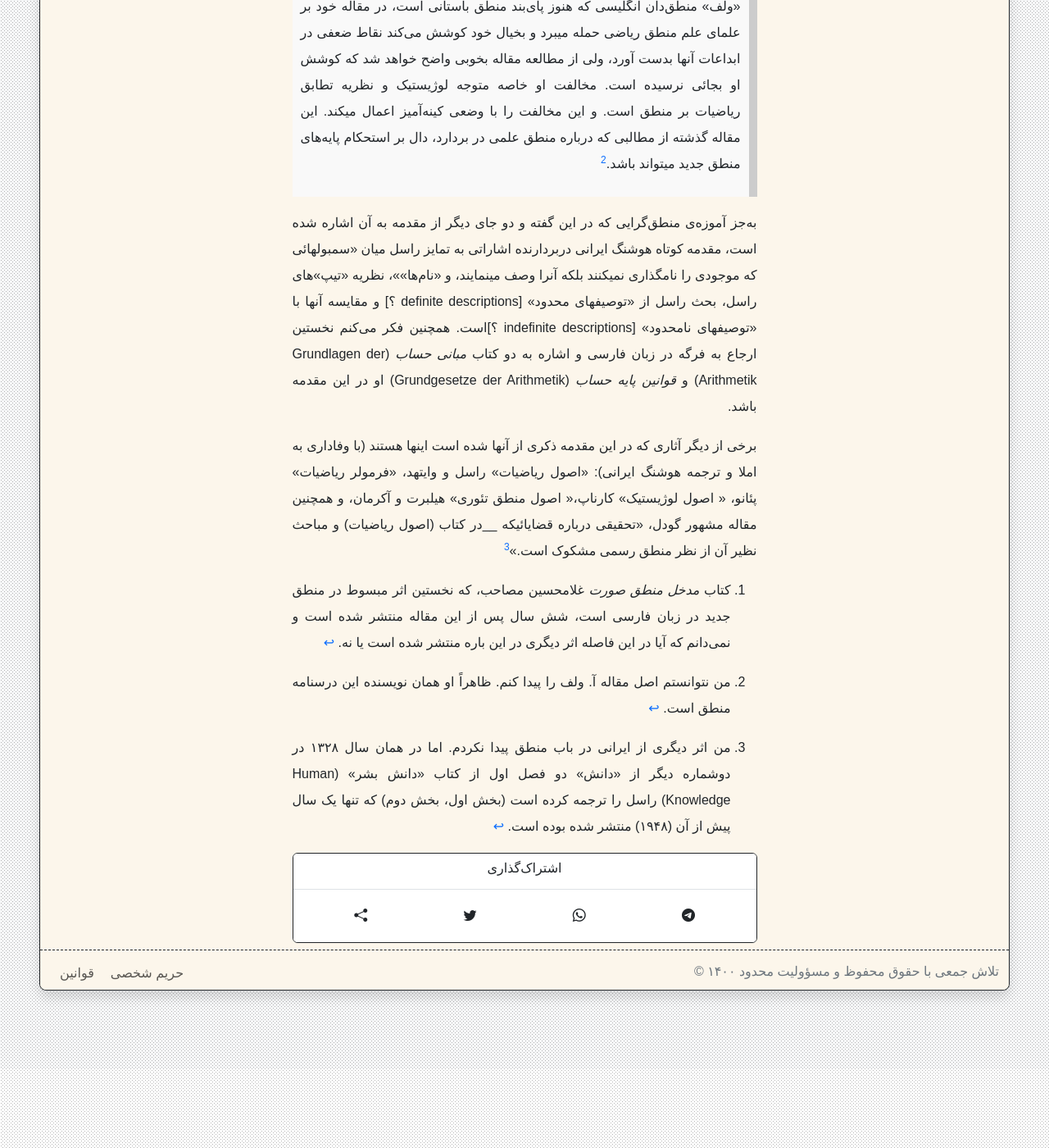
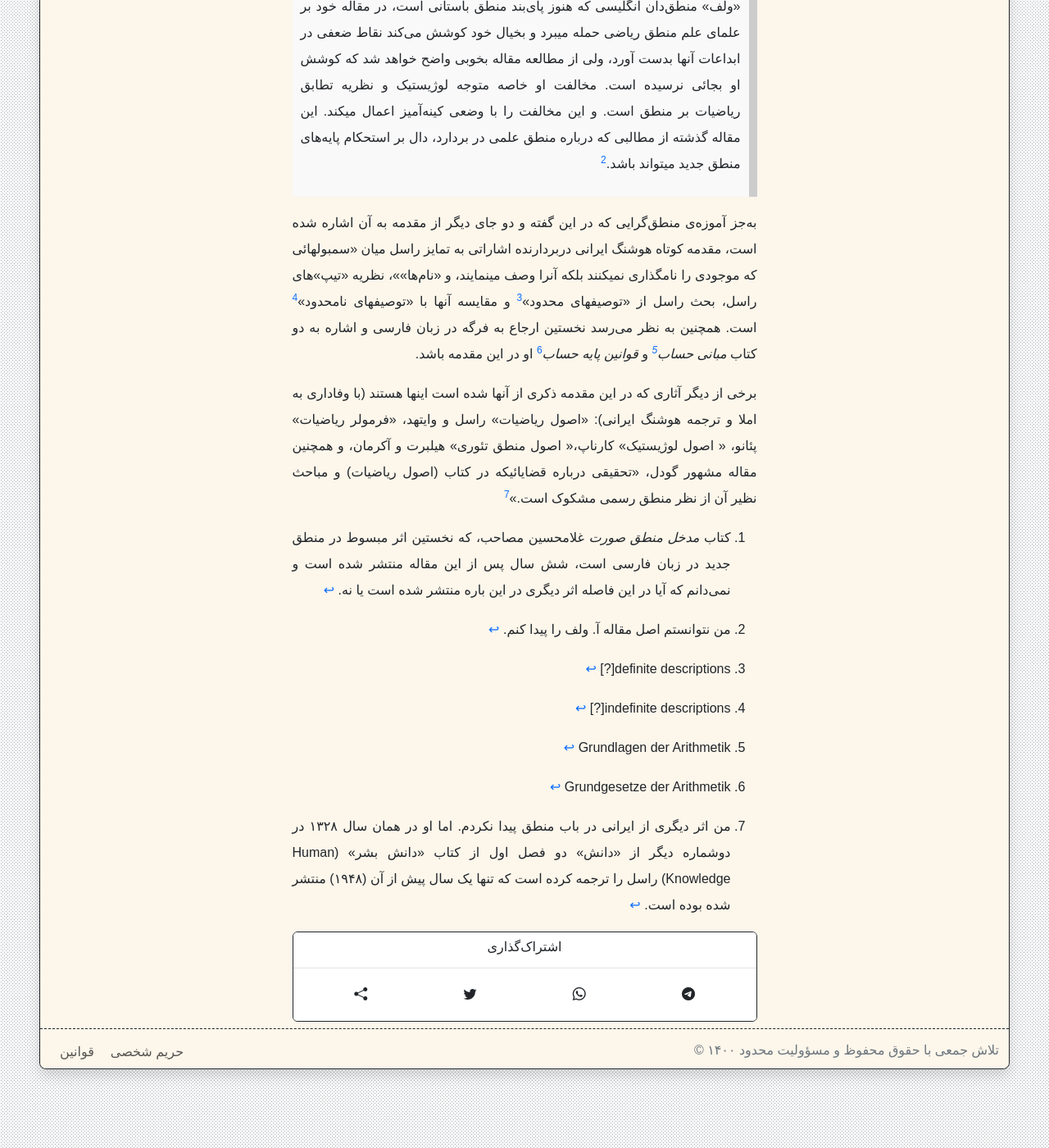
Before and after one commit to phicudemy/phicudemy.github.io, a Jekyll site: the page built from _posts/2024-07-17-iranilogic.md, in a window 1280 px wide and 1400 px high, scrolled down 1462 px. Shown: the whole window at 82% size. Built offline with Jekyll 4.4.1, drawn with Linux system fonts in a browser that asks for light colours; some web fonts are replaced; comment, search, counter and statistics services are not loaded; before the commit the page ends 2766 px from its top, so only the background shows below that.

Commit message:
TinaCMS content update

```diff
--- a/_posts/2024-07-17-iranilogic.md
+++ b/_posts/2024-07-17-iranilogic.md
@@ -10,20 +10,26 @@ contents: _contents/article.md
 ---
 
 
+
+
 > چون این اولین باری است که درباره منطق سمبولیک بحثی آغاز میشود نیکوتر آنست که دانشمندان ریاضی‌دان (که صلاحیت و نیروی تحقیق و بررسی در چنان مواضیعی را دارند) این مبحث پیچیده را برای دانش‌دوستان ایرانی روشن سازند. و مخصوصاً از آقای دکتر هشترودی استاد عالیقدر ریاضیات، که یگانه دانشمند متبحر در لوژیستیک هستند، انتظار میرود اجازه دهند همگان از فیضان نبوغ ایشان بهره‌ور شوند و فارسی‌زبانان را بطریق آشنائی با منطق علمی راهنما گردند.
 
 
-تا جایی که می‌دانم، نخستین اثری که در زبان فارسی درباره منطق جدید (منطق ریاضی) منتشر شده است ترجمه مقاله‌ای است از **آ. ولف** با عنوان «لوژیستیک» که در شهریور ۱۳۲۸ (۱۹۴۹) در شماره ۶ مجله _دانش_ (صص. ۳۲۴-۳۱۶) منتشر شده است.[^1]
+تا جایی که می‌دانم، نخستین اثری که در زبان فارسی درباره منطق جدید (منطق ریاضی) منتشر شده است ترجمه مقاله‌ای است از **آ. ولف** با عنوان «لوژیستیک» که در شهریور ۱۳۲۸ (۱۹۴۹) در شماره ۶ مجله *دانش* (صص. ۳۲۴-۳۱۶) منتشر شده است.[^1]
 
 مقاله را، که البته در نقد منطق جدید است، شاعر مشهور هوشنگ ایرانی (۱۳۵۲-۱۳۰۴) ترجمه کرده است. مترجم، که مدرک دکتری ریاضیات داشته است، در ابتدای مقاله مقدمه‌ای نوشته است که در آن به‌اختصار به معرفی آنچه منطق جدید یا سمبولیک نام گرفته می‌پردازد و از برخی چهره‌های شناخته‌شده‌ی آن نظیر فرگه، پئانو، ددکیند،هیلبرت، راسل، وایتهد، «لودویک ویت گنشتاین»، فرنک رمزی، کارناپ، و گودل نام می‌برد. او در مورد محتوای این مقاله می‌گوید:
 
 > «ولف» منطق‌دان انگلیسی که هنوز پای‌بند منطق باستانی است، در مقاله خود بر علمای علم منطق ریاضی حمله میبرد و بخیال خود کوشش می‌کند نقاط ضعفی در ابداعات آنها بدست آورد، ولی از مطالعه مقاله بخوبی واضح خواهد شد که کوشش او بجائی نرسیده است. مخالفت او خاصه متوجه لوژیستیک و نظریه تطابق ریاضیات بر منطق است. و این مخالفت را با وضعی کینه‌آمیز اعمال میکند. این مقاله گذشته از مطالبی که درباره منطق علمی در بردارد، دال بر استحکام پایه‌های منطق جدید میتواند باشد.[^2]
 
-به‌جز آموزه‌ی منطق‌گرایی که در این گفته و دو جای دیگر از مقدمه به آن اشاره شده است، مقدمه کوتاه هوشنگ ایرانی دربردارنده اشاراتی به تمایز راسل میان «سمبولهائی که موجودی را نامگذاری نمیکنند بلکه آنرا وصف مینمایند، و «نام‌ها»»، نظریه «تیپ‌»های راسل، بحث راسل از «توصیفهای محدود» [definite descriptions ؟] و مقایسه آنها با «توصیفهای نامحدود» [indefinite descriptions ؟]است. همچنین فکر می‌کنم نخستین ارجاع به فرگه در زبان فارسی و اشاره به دو کتاب _مبانی حساب_ (Grundlagen der Arithmetik) و _قوانین پایه حساب_ (Grundgesetze der Arithmetik) او در این مقدمه‌ باشد.
+به‌جز آموزه‌ی منطق‌گرایی که در این گفته و دو جای دیگر از مقدمه به آن اشاره شده است، مقدمه کوتاه هوشنگ ایرانی دربردارنده اشاراتی به تمایز راسل میان «سمبولهائی که موجودی را نامگذاری نمیکنند بلکه آنرا وصف مینمایند، و «نام‌ها»»، نظریه «تیپ‌»های راسل، بحث راسل از «توصیفهای محدود»[^3]  و مقایسه آنها با «توصیفهای نامحدود»[^4] است. همچنین به نظر می‌رسد نخستین ارجاع به فرگه در زبان فارسی و اشاره به دو کتاب *مبانی حساب[^5]*  و *قوانین پایه حساب*[^6] او در این مقدمه‌ باشد.
 
-برخی از دیگر آثاری که در این مقدمه ذکری از آنها شده است اینها هستند (با وفاداری به املا و ترجمه هوشنگ ایرانی): «اصول ریاضیات» راسل و وایتهد، «فرمولر ریاضیات» پئانو، « اصول لوژیستیک» کارناپ،« اصول منطق تئوری» هیلبرت و آکرمان، و همچنین مقاله‌ مشهور گودل، «تحقیقی درباره قضایائیکه __در کتاب (اصول ریاضیات) و مباحث نظیر آن از نظر منطق رسمی مشکوک است.»[^3]
+برخی از دیگر آثاری که در این مقدمه ذکری از آنها شده است اینها هستند (با وفاداری به املا و ترجمه هوشنگ ایرانی): «اصول ریاضیات» راسل و وایتهد، «فرمولر ریاضیات» پئانو، « اصول لوژیستیک» کارناپ،« اصول منطق تئوری» هیلبرت و آکرمان، و همچنین مقاله‌ مشهور گودل، «تحقیقی درباره قضایائیکه در کتاب (اصول ریاضیات) و مباحث نظیر آن از نظر منطق رسمی مشکوک است.»[^7]
 
 
-[^1]: کتاب  _مدخل منطق صورت_ غلامحسین مصاحب، که نخستین اثر مبسوط در منطق جدید در زبان فارسی است، شش سال پس از این مقاله منتشر شده است و نمی‌دانم که آیا در این فاصله اثر دیگری در این باره منتشر شده است یا نه.
-[^2]: من نتوانستم اصل مقاله آ. ولف را پیدا کنم. ظاهراً او همان نویسنده این درسنامه منطق است.
-[^3]: من اثر دیگری از ایرانی در باب منطق پیدا نکردم. اما در همان سال ۱۳۲۸ در دوشماره دیگر از «دانش» دو فصل اول از کتاب «دانش بشر» (Human Knowledge) راسل را ترجمه کرده است (بخش اول، بخش دوم) که تنها یک سال پیش از آن (۱۹۴۸) منتشر شده بوده است.
+[^1]: کتاب  *مدخل منطق صورت* غلامحسین مصاحب، که نخستین اثر مبسوط در منطق جدید در زبان فارسی است، شش سال پس از این مقاله منتشر شده است و نمی‌دانم که آیا در این فاصله اثر دیگری در این باره منتشر شده است یا نه.
+[^2]: من نتوانستم اصل مقاله آ. ولف را پیدا کنم.
+[^3]: definite descriptions[?]
+[^4]: indefinite descriptions[?]
+[^5]: Grundlagen der Arithmetik
+[^6]: Grundgesetze der Arithmetik
+[^7]: من اثر دیگری از ایرانی در باب منطق پیدا نکردم. اما او در همان سال ۱۳۲۸ در دوشماره دیگر از «دانش» دو فصل اول از کتاب «دانش بشر» (Human Knowledge) راسل را ترجمه کرده است که تنها یک سال پیش از آن (۱۹۴۸) منتشر شده بوده است.
```
